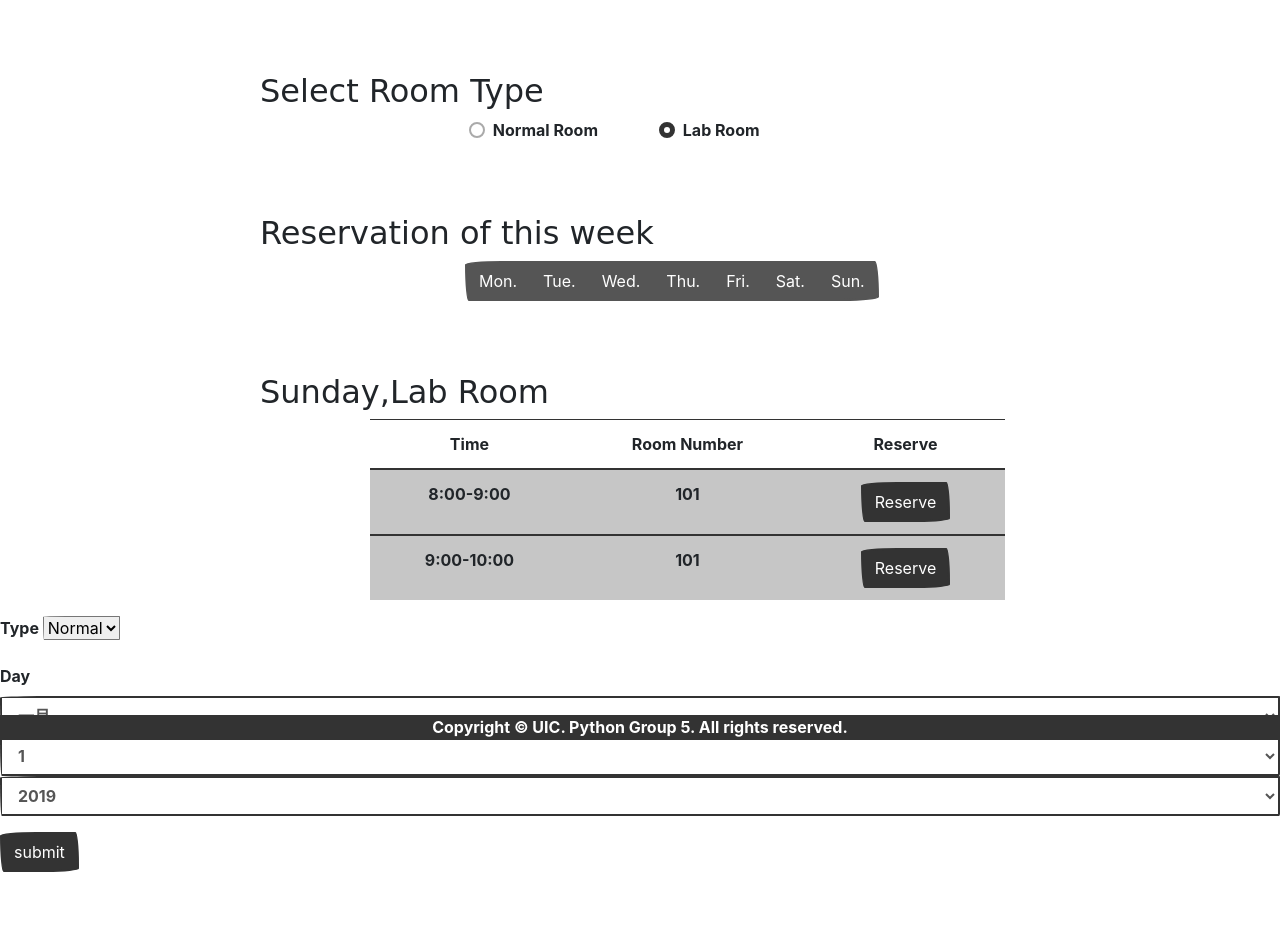
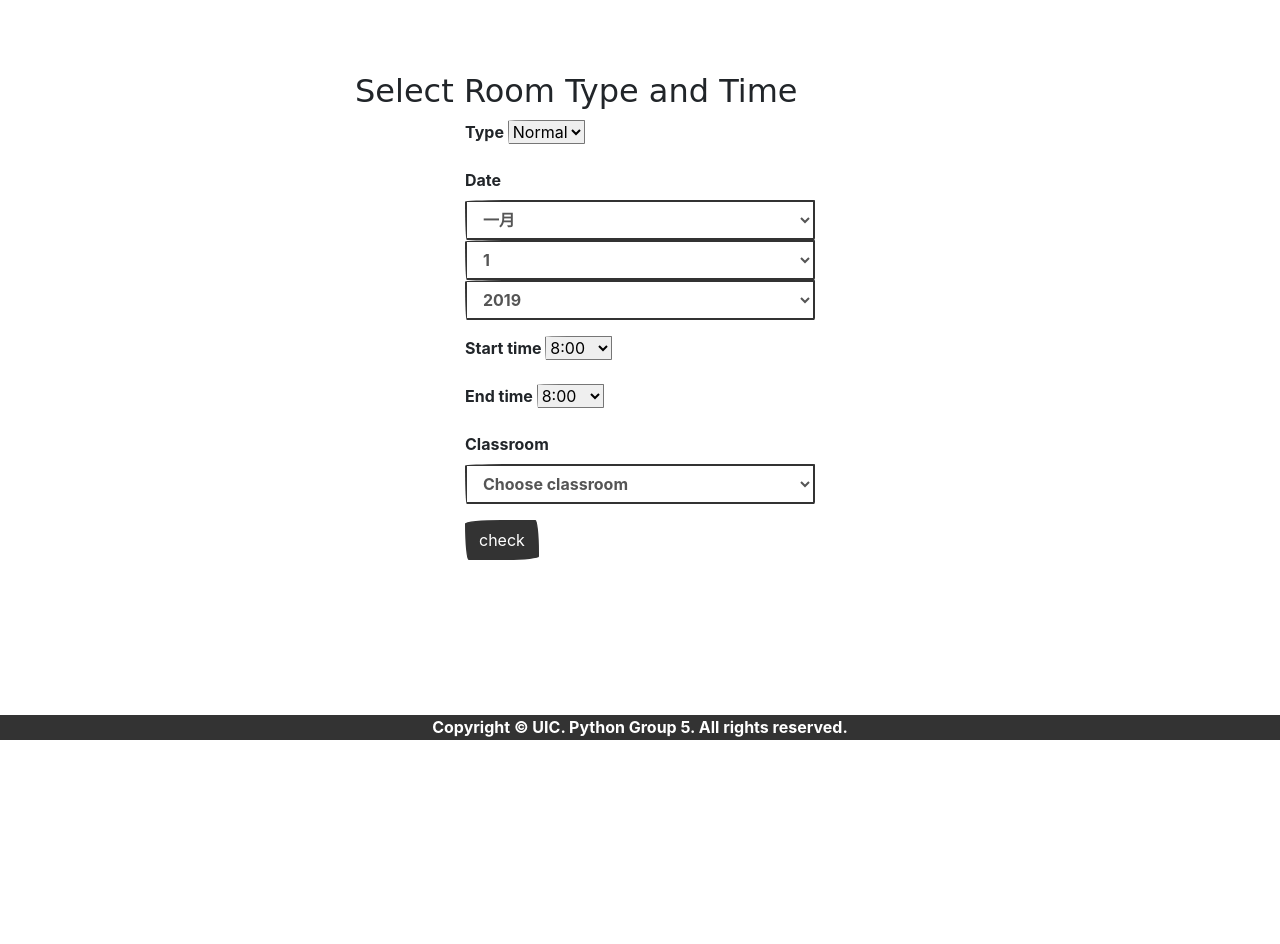
Before and after one commit to ZiHo/bcr, a Django app: page /booking/ in a window 1280 px wide. Shown: the part 60-1004 px from the top of the page. After the commit the page ends 800 px from the top, so only its background shows below. Run offline with Django 3.2, Linux system fonts and the light colour scheme; the visitor is signed in with stand-in values (Sample User, id 1); data that the repository does not hold is empty; some libraries are stand-ins or nearby versions; some web fonts are replaced.

Commit message:
ver May 16

```diff
--- a/bcrsystem/admin.py
+++ b/bcrsystem/admin.py
@@ -19,7 +19,8 @@ class storageInfoAdmin(admin.ModelAdmin):
 
 @admin.register(bookInfo)
 class bookInfoAdmin(admin.ModelAdmin):
-    list_display = ('id', 'classroom_id', 'booker_id', 'start_time', 'end_time', 'requirement')
+    list_display = (
+    'id', 'classroom_id', 'booker_id', 'book_date', 'start_hour', 'end_hour', 'start_time', 'end_time', 'requirement')
 
 
 @admin.register(clean)
--- a/bcrsystem/forms.py
+++ b/bcrsystem/forms.py
@@ -1,5 +1,6 @@
 from django import forms
 from django.contrib import auth
+from bcrsystem.models import classroom
 
 
 class LoginForm(forms.Form):
@@ -21,17 +22,48 @@ class LoginForm(forms.Form):
 
 
 class bookingForm(forms.Form):
-    # classroom_type = forms.ChoiceField(label='')
     Type = forms.ChoiceField(
         initial=1,
-        choices=((1, 'Normal'), (2, 'Lab')))
+        choices=((1, 'Normal'), (2, 'Lab'))
+    )
 
-    Day = forms.DateField(widget=forms.SelectDateWidget(attrs={'class': 'form-control'}))
+    Date = forms.DateField(widget=forms.SelectDateWidget(attrs={'class': 'form-control'}))
 
-    def clean_Day(self):
-        day = self.cleaned_data['Day']
-        return day
+    Start_Time = forms.ChoiceField(
+        choices=((8, '8:00'), (9, '9:00'), (10, '10:00'), (11, '11:00'), (12, '12:00'), (13, '13:00'), (14, '14:00'),
+                 (15, '15:00'), (16, '16:00'), (17, '17:00'), (18, '18:00'), (19, '19:00'), (20, '20:00'),
+                 (21, '21:00'), (22, '22:00'))
+    )
+
+    End_Time = forms.ChoiceField(
+        choices=((8, '8:00'), (9, '9:00'), (10, '10:00'), (11, '11:00'), (12, '12:00'), (13, '13:00'), (14, '14:00'),
+                 (15, '15:00'), (16, '16:00'), (17, '17:00'), (18, '18:00'), (19, '19:00'), (20, '20:00'),
+                 (21, '21:00'), (22, '22:00'))
+    )
+
+    classroom_location = forms.ModelChoiceField(label='Classroom', required=True, queryset=classroom.objects.all(),
+                                                empty_label='Choose classroom',
+                                                widget=forms.Select(attrs={'class': 'form-control'}))
+
+    def clean_Date(self):
+        chooseDate = self.cleaned_data['Date']
+        return chooseDate
 
     def clean_Type(self):
-        type1 = self.cleaned_data['Type']
-        return type1
+        roomtype = self.cleaned_data['Type']
+        return roomtype
+
+    def clean_classroom_location(self):
+        classroom_location = self.cleaned_data['classroom_location']
+        return classroom_location
+
+    def clean_Start_Time(self):
+        starttime = self.cleaned_data['Start_Time']
+        return starttime
+
+    def clean_End_Time(self):
+        starttime = self.cleaned_data['Start_Time']
+        endtime = self.cleaned_data['End_Time']
+        if endtime <= starttime:
+            raise forms.ValidationError("Time Error")
+        return endtime
--- a/bcrsystem/models.py
+++ b/bcrsystem/models.py
@@ -26,6 +26,9 @@ class storageInfo(models.Model):
 class bookInfo(models.Model):
     classroom_id = models.ForeignKey(classroom, on_delete=models.DO_NOTHING)
     booker_id = models.ForeignKey(User, on_delete=models.DO_NOTHING)
+    book_date = models.DateField(null=True)
+    start_hour = models.IntegerField(default=0)
+    end_hour = models.IntegerField(default=0)
     start_time = models.DateTimeField(null=True)
     end_time = models.DateTimeField(null=True)
     requirement = models.TextField(null=True)
@@ -34,7 +37,7 @@ class bookInfo(models.Model):
 class clean(models.Model):
     cleaner_id = models.ForeignKey(User, on_delete=models.DO_NOTHING)
     classroom_id = models.ForeignKey(classroom, on_delete=models.DO_NOTHING)
-    #clean_time = models.DateTimeField(auto_now_add=True)
+    # clean_time = models.DateTimeField(auto_now_add=True)
     is_clean = models.BooleanField(default=False)
 
 
--- a/bcrsystem/urls.py
+++ b/bcrsystem/urls.py
@@ -12,4 +12,5 @@ urlpatterns = [
     path('feedback/',views.useFeedback,name='use_feedback'),
     path('mailbox/',views.mailbox,name='mailbox'),
     path('myprofile/',views.myProfile,name='myProfile'),
+    path('result/',views.showResult,name='showResult')
 ]
--- a/bcrsystem/views.py
+++ b/bcrsystem/views.py
@@ -2,6 +2,7 @@ from django.contrib.auth.decorators import login_required
 from django.shortcuts import render, redirect
 from django.contrib.auth import authenticate, login
 from .forms import LoginForm, bookingForm
+from .models import *
 from django.contrib import auth
 from django.urls import reverse
 
@@ -44,15 +45,46 @@ def homeFunction(request):
 @login_required(login_url='user_login')
 def bookClassroom(request):
     if request.method == 'POST':
-        form1 = bookingForm(request.POST)
-        if form1.is_valid():
-            a = form1.cleaned_data['Type']
-            b = form1.cleaned_data['Day']
-            print(a, b)
+        bookform = bookingForm(request.POST)
+        if bookform.is_valid():
+            # ----------------------------------
+            # Get the data from the booking form
+            # ----------------------------------
+            # booker_id = request.user.id
+            classroomType = bookform.cleaned_data['Type']
+            bookDate = bookform.cleaned_data['Date']
+            userID = request.session.get('_auth_user_id')
+            classroomLocation = bookform.cleaned_data['classroom_location']
+            classroomID = classroom.objects.get(room_location=classroomLocation).id
+            startHour = bookform.cleaned_data['Start_Time']
+            endHour = bookform.cleaned_data['End_Time']
+            # ----------------------------------
+            # Check the previous booking order
+            # ----------------------------------
+            if bookInfo.objects.filter(classroom_id=classroomID, start_hour=startHour):
+                bookError = "This classroom has been booked."
+                context = {}
+                context['book_error'] = bookError
+                return render(request, 'Booking_page.html', context)
+                # return redirect(reverse('showResult'),context)
+            else:
+                bookInfo.objects.create(
+                    booker_id_id=userID,
+                    book_date=bookDate,
+                    classroom_id_id=classroomID,
+                    start_hour=startHour,
+                    end_hour=endHour,
+                )
+                bookSuccess = "You have successfully booked this room"
+                context = {}
+                context['book_success'] = bookSuccess
+                return render(request, 'Booking_page.html', context)
+
     else:
-        form = bookingForm()
-        context = dict()
-        context['form'] = form
+        bookform = bookingForm()
+
+    context = dict()
+    context['bookform'] = bookform
     return render(request, 'Booking_page.html', context)
 
 
@@ -79,3 +111,8 @@ def mailbox(request):
 @login_required(login_url='user_login')
 def myProfile(request):
     return render(request, 'Porfile_page.html')
+
+
+@login_required(login_url='user_login')
+def showResult(requset):
+    return render(requset, 'book_result.html')
--- a/templates/Booking_page.html
+++ b/templates/Booking_page.html
@@ -75,111 +75,139 @@
 <!--------------------main part------------------------>
 
 <div class="container"><br><br><br>
+    <form action="" method="POST">
         <div class="row">
-        <div class="col-md-2">
+            <div class="col-md-3">
             </div>
-        <h2>Select Room Type</h2>
+            <h2>Select Room Type and Time</h2><br><br>
         </div>
-    <div class="row">
-        <div class="col-md-4">
-
-        </div>
-        <div class="col-md-2">
-            <div class="custom-control custom-radio">
-                <input type="radio" id="customRadio2" name="customRadio" class="custom-control-input">
-                <label class="custom-control-label" for="customRadio2">Normal Room</label>
-            </div>
-        </div>
-        <div class="col-md-4">
-            <div class="custom-control custom-radio">
-                <input type="radio" id="customRadio1" name="customRadio" class="custom-control-input" checked="">
-                <label class="custom-control-label" for="customRadio1">Lab Room</label>
-            </div>
-        </div>
-        <div class="col-md-2">
-        </div>
-    </div>
-    <br><br><br>
-    <div class="row">
-        <div class="col-md-2">
-        </div>
-        <h2>Reservation of this week</h2>
-    </div>
+        {#    <div class="row">#}
+        {#        <div class="col-md-4">#}
+        {##}
+        {#        </div>#}
+        {#        <div class="col-md-2">#}
+        {#            <div class="custom-control custom-radio">#}
+        {#                <input type="radio" id="customRadio2" name="customRadio" class="custom-control-input">#}
+        {#                <label class="custom-control-label" for="customRadio2">Normal Room</label>#}
+        {#            </div>#}
+        {#        </div>#}
+        {#        <div class="col-md-4">#}
+        {#            <div class="custom-control custom-radio">#}
+        {#                <input type="radio" id="customRadio1" name="customRadio" class="custom-control-input" checked="">#}
+        {#                <label class="custom-control-label" for="customRadio1">Lab Room</label>#}
+        {#            </div>#}
+        {#        </div>#}
+        {#        <div class="col-md-2">#}
+        {#        </div>#}
+        {#    </div>#}
         <div class="row">
             <div class="col-md-4">
             </div>
-        <div class="col-lg-4">
-            <div class="btn-toolbar" role="toolbar" aria-label="Toolbar with button groups">
-                <div class="btn-group mr-2" role="group" aria-label="First group">
-                    <button type="button" class="btn btn-secondary"> Mon. </button>
-                    <button type="button" class="btn btn-secondary"> Tue. </button>
-                    <button type="button" class="btn btn-secondary"> Wed. </button>
-                    <button type="button" class="btn btn-secondary"> Thu. </button>
-                    <button type="button" class="btn btn-secondary"> Fri. </button>
-                    <button type="button" class="btn btn-secondary"> Sat. </button>
-                    <button type="button" class="btn btn-secondary"> Sun. </button>
-                </div>
-            </div>
-        </div>
-        <div class="col-lg-4">
-        </div>
-        <div class="col-md-2">
-        </div>
-    </div>
-    <br><br><br>
-    <div class="row">
-        <div class="col-md-2">
-        </div>
-        <h2>Sunday,Lab Room</h2>
-    </div>
-    <div class="row">
-        <div class="col-md-3">
-        </div>
-        <div class="col-md-7">
-            <table class="table table-hover" style="text-align:center">
-                <thead>
-                <tr>
-                    <th scope="col">Time</th>
-                    <th scope="col">Room Number</th>
-                    <th scope="col">Reserve</th>
-                </tr>
-                </thead>
-                <tbody>
-                <tr class="table-primary">
-                    <th scope="row">8:00-9:00</th>
-                    <td>101</td>
-                    <td>
-                        <button type="button" class="btn btn-primary">Reserve</button>
-                    </td>
-                </tr>
-                </tbody>
-                <tbody>
-                <tr class="table-primary">
-                    <th scope="row">9:00-10:00</th>
-                    <td>101</td>
-                    <td>
-                        <button type="button" class="btn btn-primary">Reserve</button>
-                    </td>
-                </tr>
-                </tbody>
-            </table>
-        </div>
-        <div class="col-lg-4">
-        </div>
-        <div class="col-md-2">
-        </div>
-    </div>
-</div>
- <form action="" method="POST">
+            <div class="col-md-4">
+
+
                 {% csrf_token %}
-    {% for field in form %}
+                {% for field in bookform %}
                     <label for="{{ field.id_for_label }}">{{ field.label|safe }}</label>
                     {{ field }}
                     <p class="text-danger">{{ field.errors.as_text }}</p>
                 {% endfor %}
-    <span class="pull-left text-danger">{{ login_form.non_field_errors }}</span>
-    <input type="submit" class="btn btn-primary pull-right" value="submit">
+                <input type="submit" class="btn btn-primary pull-right" value="check">
+                <div>
+                    {% if book_error %}
+                        <h3>
+                            <div class="alert alert-danger text-center" role="alert">
+                                {{ book_error|safe }}
+                            </div>
+                        </h3>
+                    {% endif %}
+                    {% if book_success %}
+                        <h3>
+                            <div class="alert alert-danger text-center" role="alert">
+                                {{ book_success|safe }}
+                            </div>
+                        </h3>
+                    {% endif %}
+                </div>
+            </div>
+
+        </div>
     </form>
+    <br><br><br>
+    {#    <div class="row">#}
+    {#        <div class="col-md-2">#}
+    {#        </div>#}
+    {#        <h2>Reservation of this week</h2>#}
+    {#    </div>#}
+    {#    <div class="row">#}
+    {#        <div class="col-md-4">#}
+    {#        </div>#}
+    {#        <div class="col-lg-4">#}
+    {#            <div class="btn-toolbar" role="toolbar" aria-label="Toolbar with button groups">#}
+    {#                <div class="btn-group mr-2" role="group" aria-label="First group">#}
+    {#                    <button type="button" class="btn btn-secondary"> Mon.</button>#}
+    {#                    <button type="button" class="btn btn-secondary"> Tue.</button>#}
+    {#                    <button type="button" class="btn btn-secondary"> Wed.</button>#}
+    {#                    <button type="button" class="btn btn-secondary"> Thu.</button>#}
+    {#                    <button type="button" class="btn btn-secondary"> Fri.</button>#}
+    {#                    <button type="button" class="btn btn-secondary"> Sat.</button>#}
+    {#                    <button type="button" class="btn btn-secondary"> Sun.</button>#}
+    {#                </div>#}
+    {#            </div>#}
+    {#        </div>#}
+    {#        <div class="col-lg-4">#}
+    {#        </div>#}
+    {#        <div class="col-md-2">#}
+    {#        </div>#}
+    {#    </div>#}
+    {#    <br><br><br>#}
+    {#    <div class="row">#}
+    {#        <div class="col-md-2">#}
+    {#        </div>#}
+    {#        <h2>Sunday,Lab Room</h2>#}
+    {#    </div>#}
+    {#    <div class="row">#}
+    {#        <div class="col-md-3">#}
+    {#        </div>#}
+    {#        <div class="col-md-7">#}
+    {#            <table class="table table-hover" style="text-align:center">#}
+    {#                <thead>#}
+    {#                <tr>#}
+    {#                    <th scope="col">Time</th>#}
+    {#                    <th scope="col">Room Number</th>#}
+    {#                    <th scope="col">Reserve</th>#}
+    {#                </tr>#}
+    {#                </thead>#}
+    {#                <tbody>#}
+    {#                <tr class="table-primary">#}
+    {#                    <th scope="row">8:00-9:00</th>#}
+    {#                    <td>101</td>#}
+    {#                    <td>#}
+    {#                        <button type="button" class="btn btn-primary">Reserve</button>#}
+    {#                    </td>#}
+    {#                </tr>#}
+    {#                </tbody>#}
+    {#                <tbody>#}
+    {#                <tr class="table-primary">#}
+    {#                    <th scope="row">9:00-10:00</th>#}
+    {#                    <td>101</td>#}
+    {#                    <td>#}
+    {#                        <button type="button" class="btn btn-primary">Reserve</button>#}
+    {#                    </td>#}
+    {#                </tr>#}
+    {#                </tbody>#}
+    {#            </table>#}
+    {#        </div>#}
+    {#        <div class="col-lg-4">#}
+    {#        </div>#}
+    {#        <div class="col-md-2">#}
+    {#        </div>#}
+    {##}
+    {##}
+    {#    </div>#}
+
+</div>
+
 <br><br><br>
 <!------------------------footer---------------------->
 
```
Also changed, not shown: templates/book_result.html (added, +92 -0 lines). Lines whose indentation alone changed are shown as unchanged.
